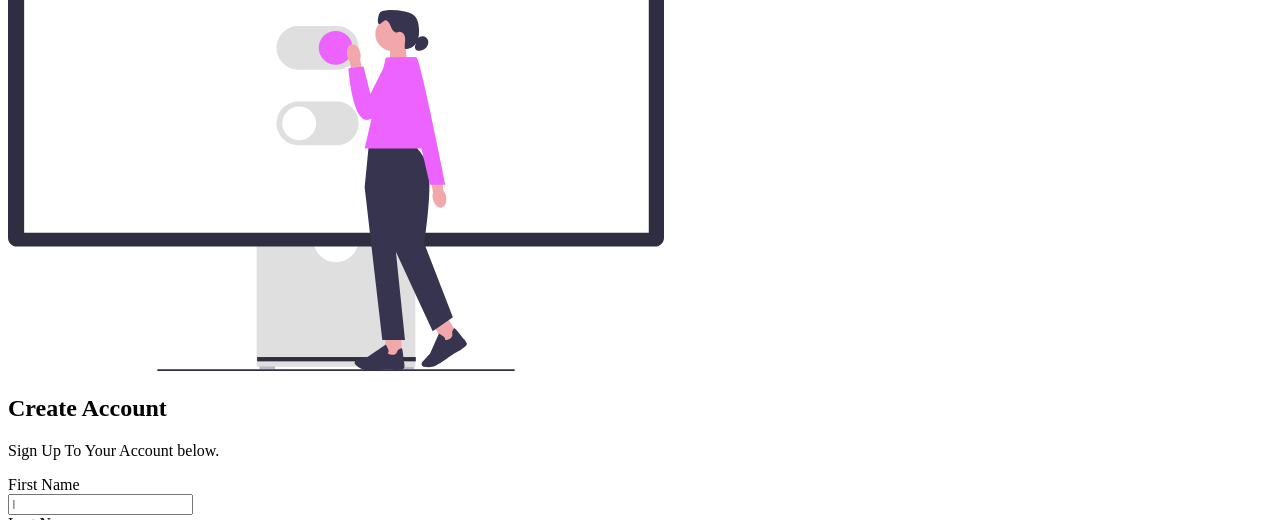
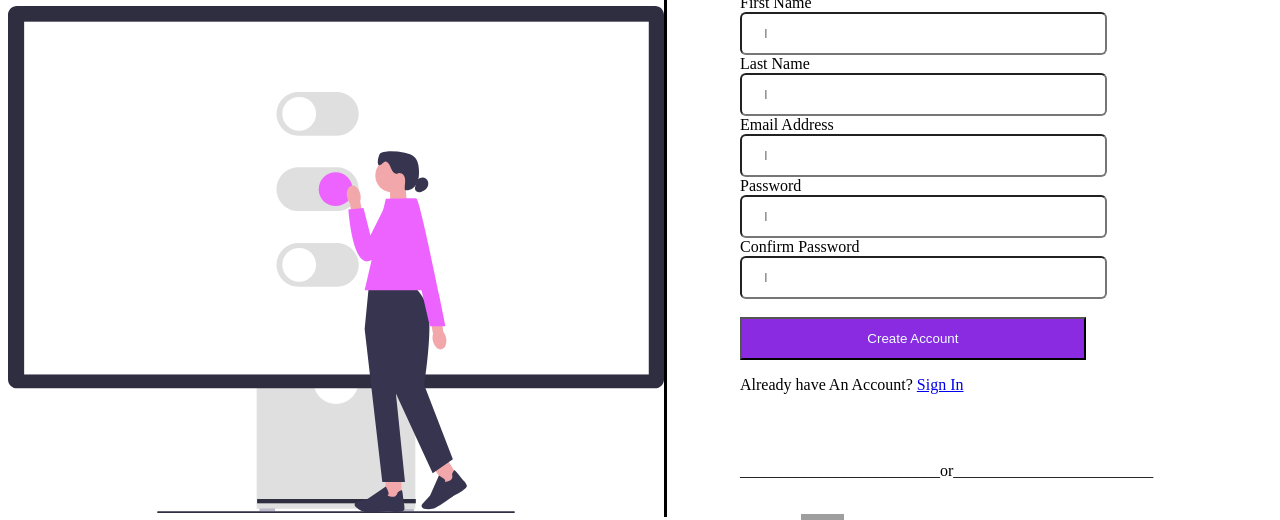
Before and after one commit to ChristineAkinyi/Accounts, a plain HTML site: page index.html in a window 1280 px wide. Shown: the part 215-735 px from the top of the page. Drawn offline with Linux system fonts and the light colour scheme; grey boxes are pictures that could not be loaded.

Commit message:
added changes

```diff
--- a/index.css
+++ b/index.css
@@ -1,15 +1,31 @@
-.form{
+#container{
+    border: none;
     display: grid;
-    border:solid 1px;
-    text-align: center;
+    margin: auto;
     grid-template-columns: 50% 50%;
-    margin-left: 0 auto;
+    padding-top: 100px;
 }
 
-#button{
-    padding: 6px 12px;
+.undraw{
     border: none;
-    color: rgb(255, 255, 255);
-    background-color: purple;
-    width: 80%;
+    margin: auto;
+    border-right: solid black 3px;
 }
+
+.form{
+    border: none;
+    padding-left: 100px;
+}
+
+button{
+    padding: 12px 22px;
+    width: 65%;
+    color: azure;
+    background-color: blueviolet;
+}
+
+.input{
+    padding: 12px 22px;
+    border-radius: 6px;
+    width: 60%;
+}
--- a/index.html
+++ b/index.html
@@ -4,12 +4,15 @@
     <meta charset="UTF-8">
     <meta name="viewport" content="width=device-width, initial-scale=1.0">
     <title>Document</title>
+
+    <link rel="stylesheet" href="index.css">
 </head>
 <body>
-    <div class="form">
-     <div class="form">
+    <div id="container">
+
+     <div class="undraw">
         <form>
-       <h1>Welcome To Our Community</h1>
+       <h1 style="color: purple;">Welcome To Our Community!</h1>
             <img src="photo.svg">
             </form>
         </div>
@@ -40,9 +43,7 @@
     <br>
     <br>
     <button>Create Account</button>
-    <br>
-    <br>
-    Already have An Account? <a href="Sign In">Sign In</a>
+    <p>Already have An Account? <a href="Sign In">Sign In</a></p>
     <br>
     <br>
     <p>_________________________or_________________________</p>
```
